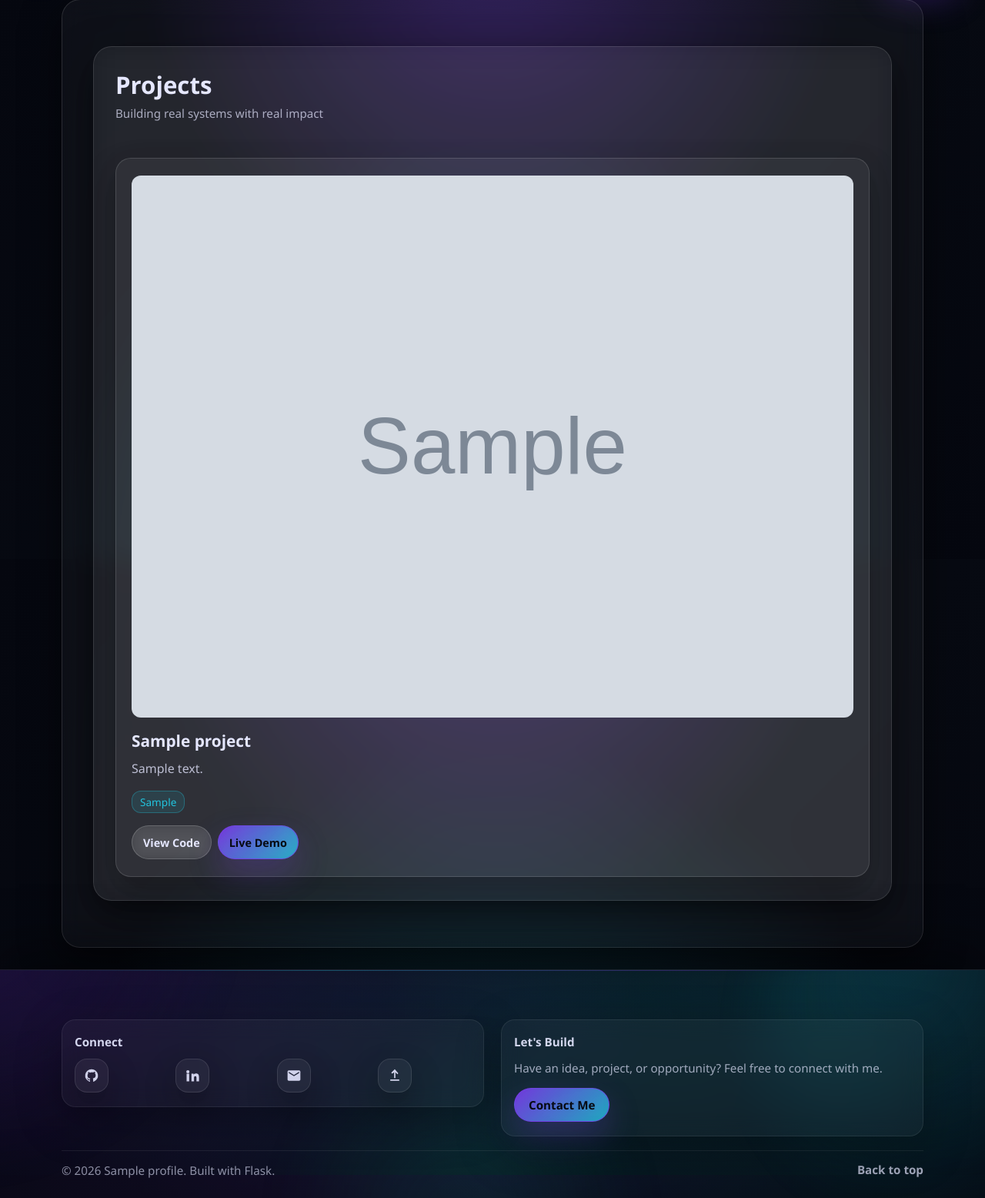
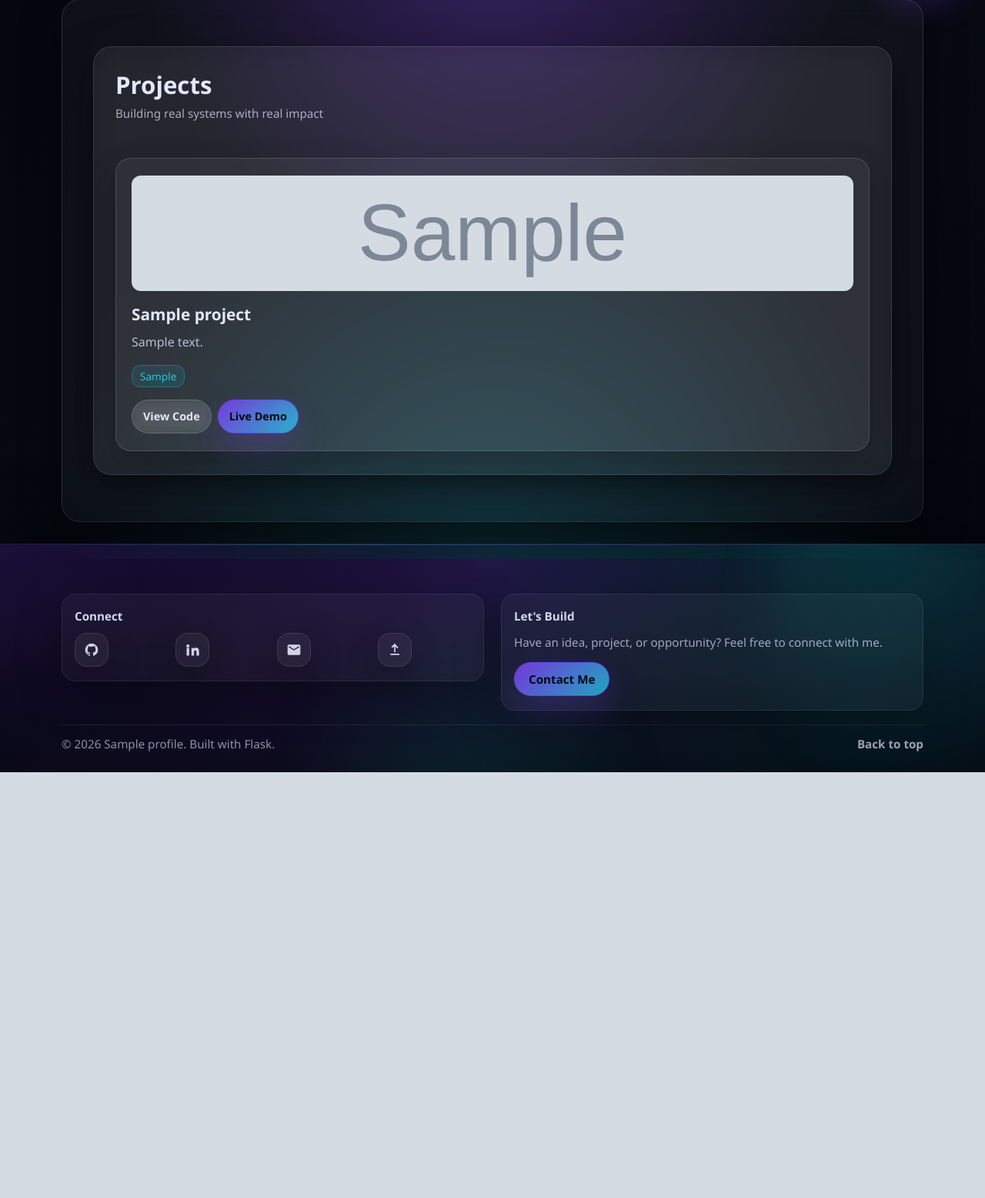
Before and after one commit to NithinGowda02/Dynamic-Portfolio-Website, a Flask app: page /projects in a window 1280 px wide. Shown: the part 74-1630 px from the top of the page at 77% size. After the commit the page ends 1077 px from the top, so only its background shows below. Run offline with Flask 3, Linux system fonts and the light colour scheme; tables that the repository leaves empty hold one stand-in row (values such as "Sample post"); grey boxes marked "Sample" are stand-in pictures; parts of the project's set-up code (start-up, migrations or seed data) failed here and were passed over; some libraries are stand-ins or nearby versions.

Commit message:
Deployment Ready

```diff
--- a/static/css/style.css
+++ b/static/css/style.css
@@ -1364,7 +1364,7 @@ main {
 
 .project-card__image > img {
     width: 100%;
-    height: 100%;
+    height: 150px;
     object-fit: cover;
     display: block;
 }
@@ -1845,6 +1845,8 @@ main {
     }
 }
 
+
+/* Admin Dashboard Styles */
 .admin__grid {
     display: grid;
     grid-template-columns: repeat(auto-fit, minmax(250px, 1fr));
```
